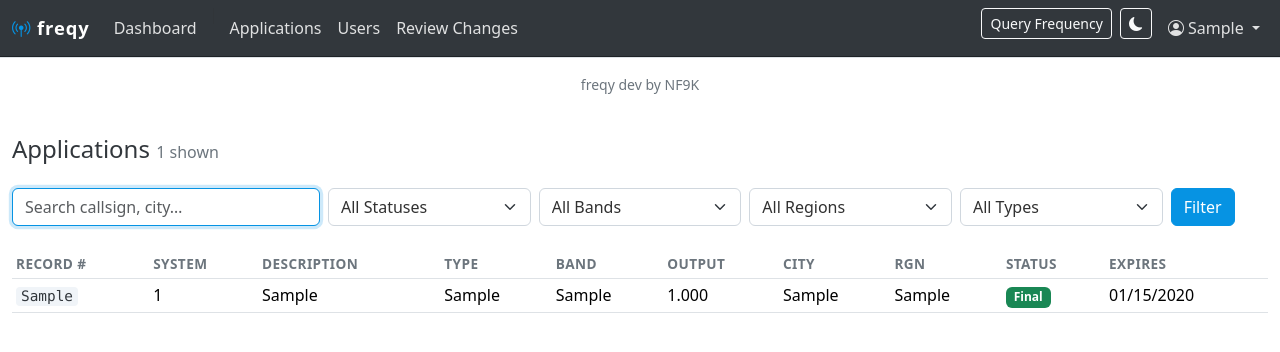
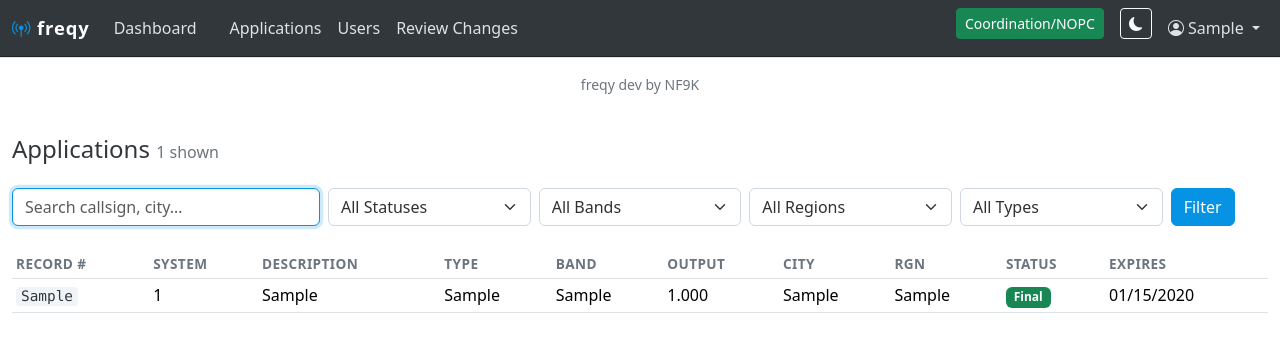
Before and after one commit to nf9k/freqy, a Flask app: page /admin/applications in a window 1280 px wide. Shown: the top 352 px of the page. Run offline with Flask 3, Linux system fonts and the light colour scheme; a user stored in the database is signed in; tables that the repository leaves empty hold one stand-in row (values such as "Sample post"); data that the repository does not hold is empty; some libraries are stand-ins or nearby versions.

Commit message:
Rename freq check button, fix spacing, make green; fix trailing zero on freq input
Co-Authored-By: Claude Sonnet 4.6 <noreply@anthropic.com>

```diff
--- a/app/routes/admin.py
+++ b/app/routes/admin.py
@@ -598,12 +598,13 @@ def frequency_check():
                 lat = float(request.form.get('lat', ''))
                 lon = float(request.form.get('lon', ''))
 
-            freq = float(request.form.get('freq', ''))
+            freq_str = request.form.get('freq', '')
+            freq = float(freq_str)
         except (ValueError, TypeError):
             flash('Invalid coordinates or frequency.', 'danger')
             return render_template('admin/frequency_check.html', results=None, form_data=request.form)
 
-        form_data = {**request.form, 'lat': lat, 'lon': lon, 'freq': freq}
+        form_data = {**request.form, 'lat': lat, 'lon': lon, 'freq': freq_str}
 
         key = _rules_key(freq)
         if key is None:
--- a/app/templates/base.html
+++ b/app/templates/base.html
@@ -41,8 +41,8 @@
       </ul>
       <ul class="navbar-nav">
         {% if current_user.is_authenticated and current_user.is_admin %}
-        <li class="nav-item me-2">
-          <a class="btn btn-sm btn-outline-light" href="{{ url_for('admin.frequency_check') }}">Query Frequency</a>
+        <li class="nav-item me-3">
+          <a class="btn btn-sm btn-success" href="{{ url_for('admin.frequency_check') }}">Coordination/NOPC</a>
         </li>
         {% endif %}
         <li class="nav-item me-2">
```
